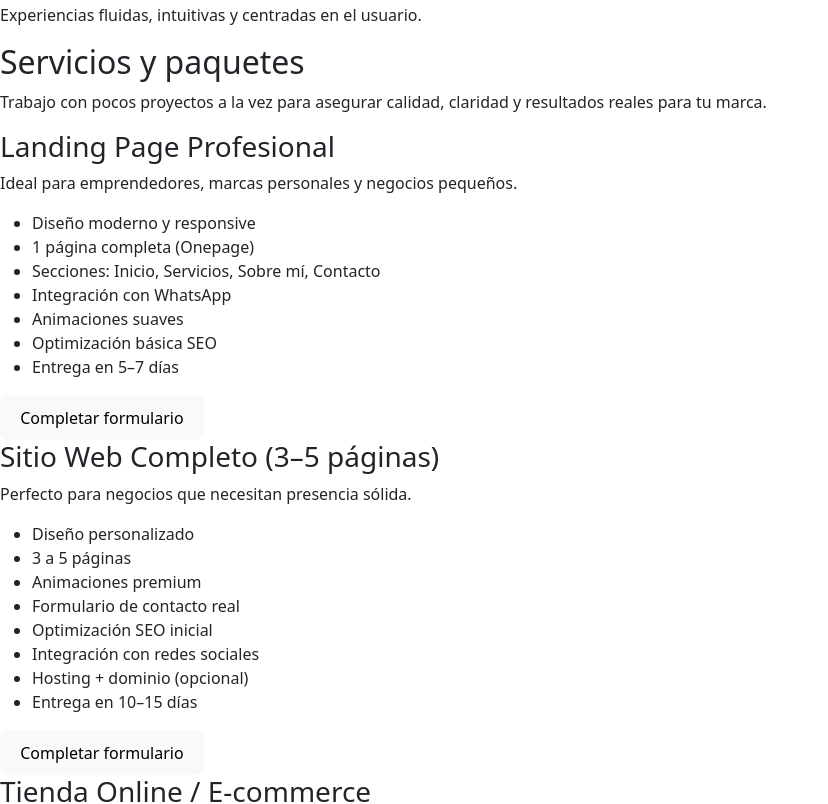
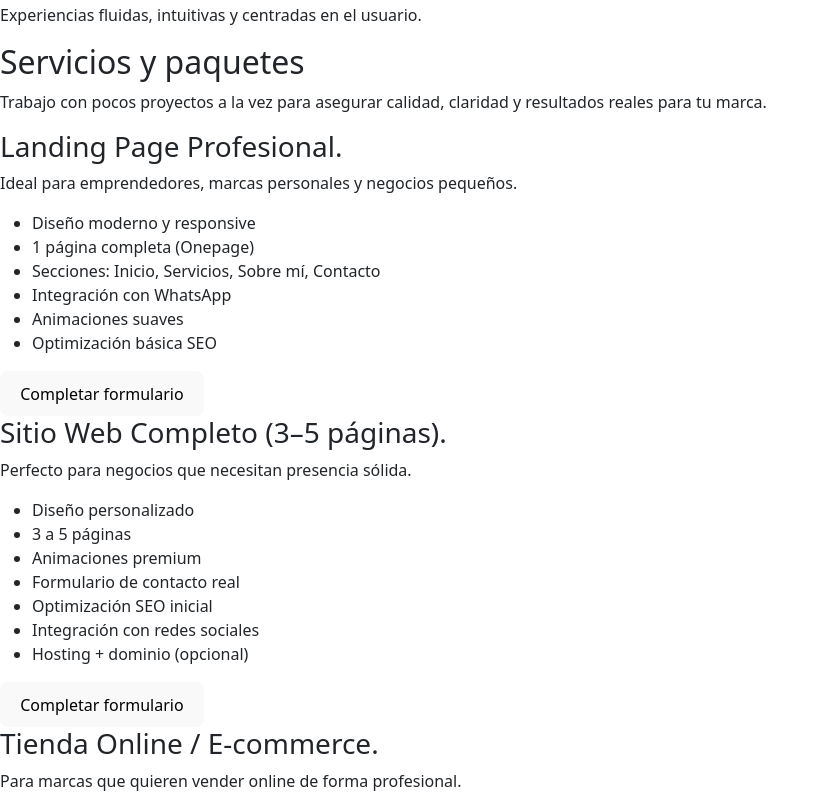
Before and after one commit to Pablogabi07/pablodesignlab-vite, a React (Vite) app: page / in a window 1280 px wide. Shown: the part 540-1344 px from the top of the page, without its empty margins (0-828 px from the left). Built offline with nearby package versions, Linux system fonts and the light colour scheme; the HTML template or start-up script is replaced by a standard one.

Commit message:
Cambios en servicios detall

```diff
--- a/src/components/ServiciosDetallados.jsx
+++ b/src/components/ServiciosDetallados.jsx
@@ -7,7 +7,7 @@ export default function ServiciosDetallados() {
 
   const paquetes = [
     {
-      nombre: "Landing Page Profesional",
+      nombre: "Landing Page Profesional.",
       ideal: "Ideal para emprendedores, marcas personales y negocios pequeños.",
       incluye: [
         "Diseño moderno y responsive",
@@ -16,11 +16,11 @@ export default function ServiciosDetallados() {
         "Integración con WhatsApp",
         "Animaciones suaves",
         "Optimización básica SEO",
-        "Entrega en 5–7 días",
+        /*"Entrega en 5–7 días",*/
       ],
     },
     {
-      nombre: "Sitio Web Completo (3–5 páginas)",
+      nombre: "Sitio Web Completo (3–5 páginas).",
       ideal: "Perfecto para negocios que necesitan presencia sólida.",
       incluye: [
         "Diseño personalizado",
@@ -30,11 +30,11 @@ export default function ServiciosDetallados() {
         "Optimización SEO inicial",
         "Integración con redes sociales",
         "Hosting + dominio (opcional)",
-        "Entrega en 10–15 días",
+        /*"Entrega en 10–15 días",*/
       ],
     },
     {
-      nombre: "Tienda Online / E‑commerce",
+      nombre: "Tienda Online / E‑commerce.",
       ideal: "Para marcas que quieren vender online de forma profesional.",
       incluye: [
         "Catálogo de productos",
@@ -44,7 +44,7 @@ export default function ServiciosDetallados() {
         "SEO para productos",
         "Integración con WhatsApp",
         "Capacitación para usar la tienda",
-        "Entrega en 15–20 días",
+        /*"Entrega en 15–20 días",*/
       ],
     },
   ];
```
